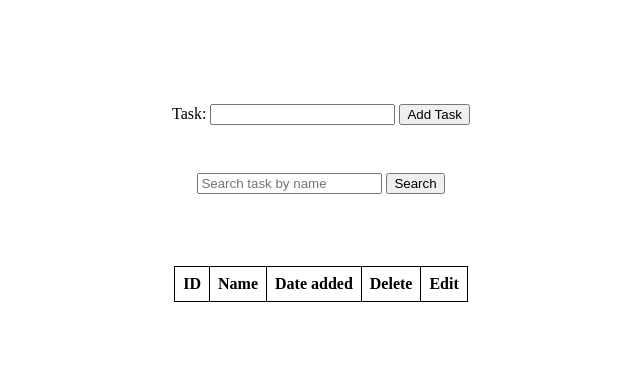
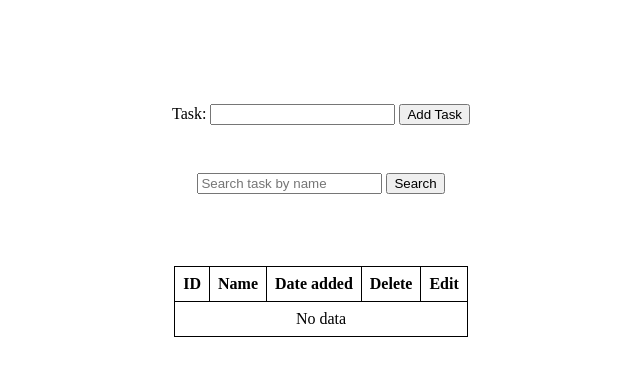
Before and after one commit to EmLmr/to-do-sql, a plain HTML site: page client/index.html in a window 1280 px wide. Shown: the whole page, without its empty margins (319-959 px from the left). Drawn offline with Linux system fonts and the light colour scheme.

Commit message:
Added dynamic row display when no data available

```diff
--- a/client/index.html
+++ b/client/index.html
@@ -27,6 +27,7 @@
                     <th>Date added</th>
                     <th>Delete</th>
                     <th>Edit</th>
+                    <tbody></tbody>
                 </thead>
             </table>
         </main>
--- a/client/index.js
+++ b/client/index.js
@@ -0,0 +1,9 @@
+document.addEventListener('DOMContentLoaded', function () {
+    loadHTMLtable([]);
+});
+
+function loadHTMLtable(data) {
+    const table = document.querySelector('table tbody');
+
+    if (data.length === 0) table.innerHTML = '<tr><td class="no-data" colspan="5">No data</tr></td>';
+}
--- a/client/stylesheet.css
+++ b/client/stylesheet.css
@@ -7,9 +7,11 @@ main {
     margin: 5rem auto;
     text-align: center;
 }
+
 table {
     margin: 3rem auto;
 }
+
 table,
 th,
 td {
@@ -26,3 +28,7 @@ td {
 #search-input {
     margin: 1.5rem 0;
 }
+
+.no-data {
+    justify-content: center;
+}
```
